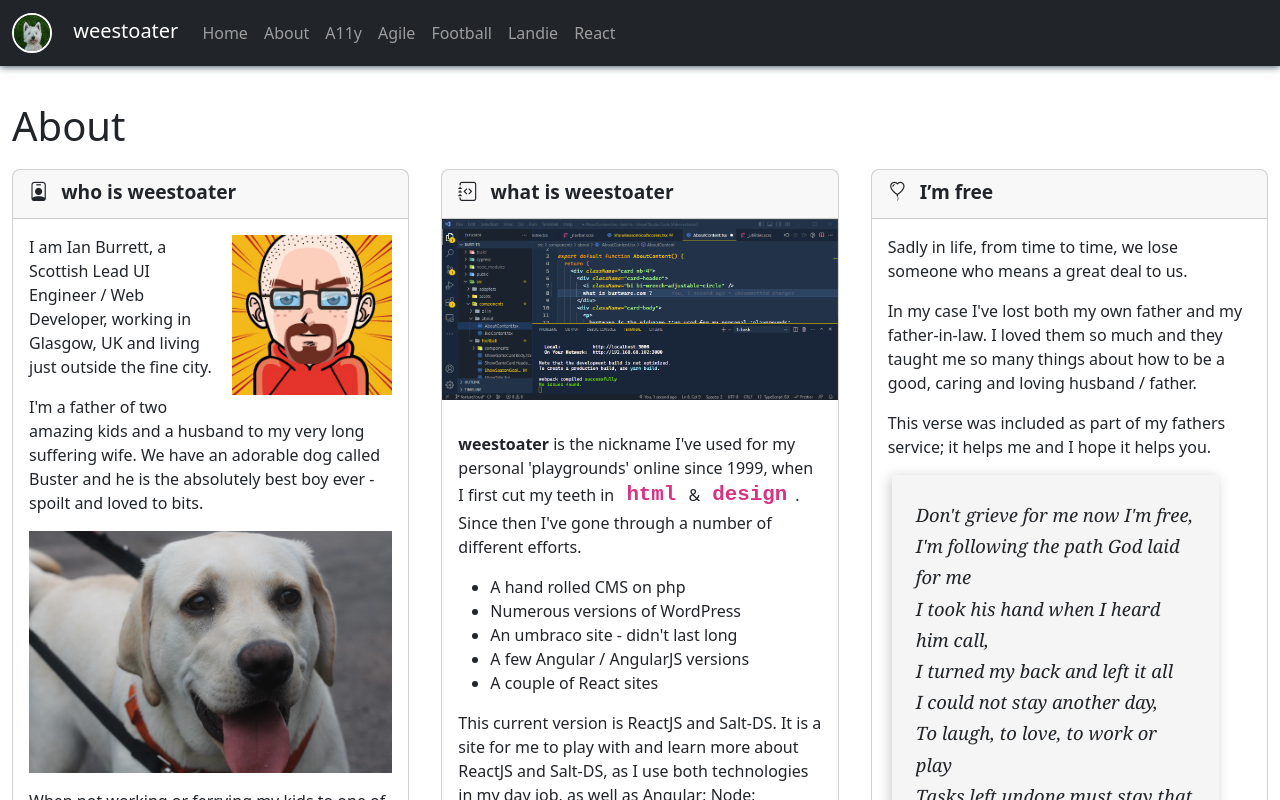
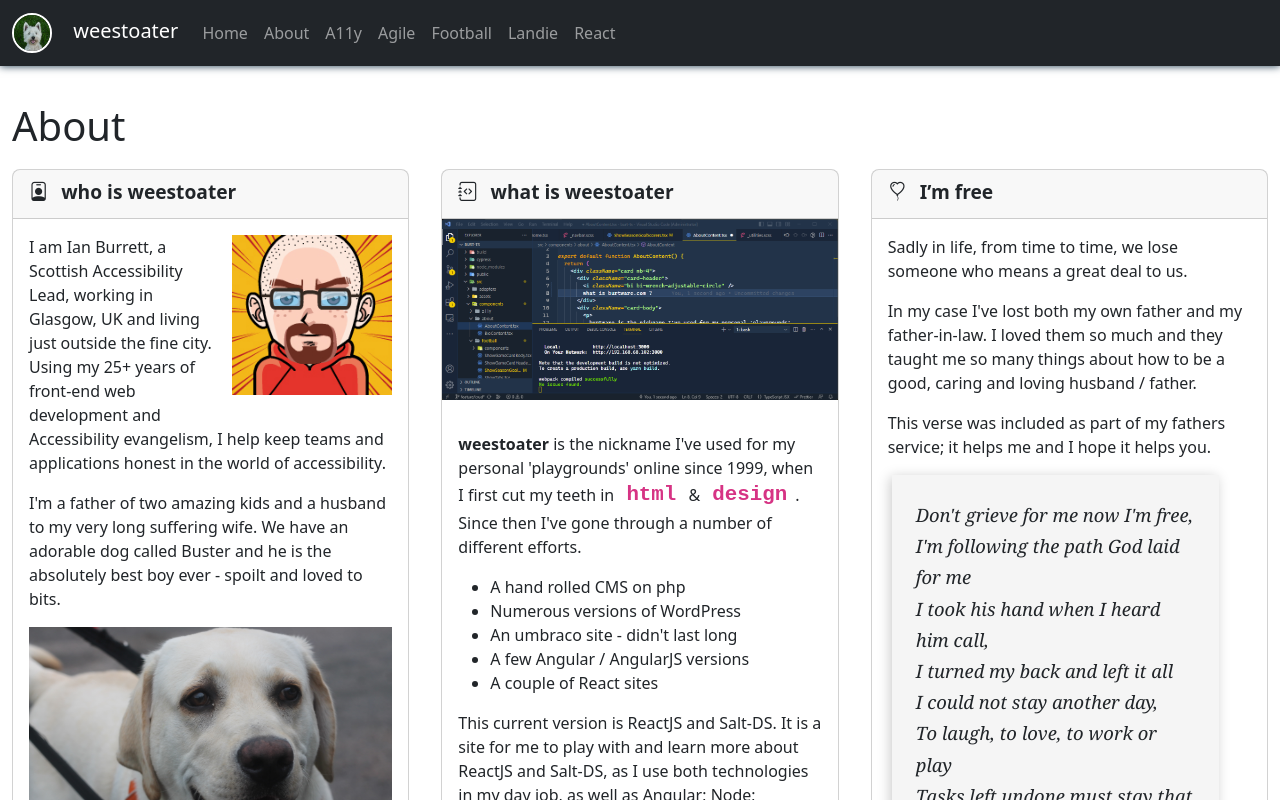
Before and after one commit to weestoater/bs-weestoater, a React (Vite) app: page /#/about in a window 1280 px wide. Shown: the top 800 px of the page. Built offline with nearby package versions, Linux system fonts and the light colour scheme.

Commit message:
updated about me content

```diff
--- a/src/content/about/WhoIsWeestoater.tsx
+++ b/src/content/about/WhoIsWeestoater.tsx
@@ -16,8 +16,10 @@ export const WhoIsWeestoater = () => {
           className="right avatar"
         />
         <p>
-          I am Ian Burrett, a Scottish Lead UI Engineer / Web Developer, working
-          in Glasgow, UK and living just outside the fine city.
+          I am Ian Burrett, a Scottish Accessibility Lead, working in Glasgow,
+          UK and living just outside the fine city. Using my 25+ years of
+          front-end web development and Accessibility evangelism, I help keep
+          teams and applications honest in the world of accessibility.
         </p>
 
         <p>
```
